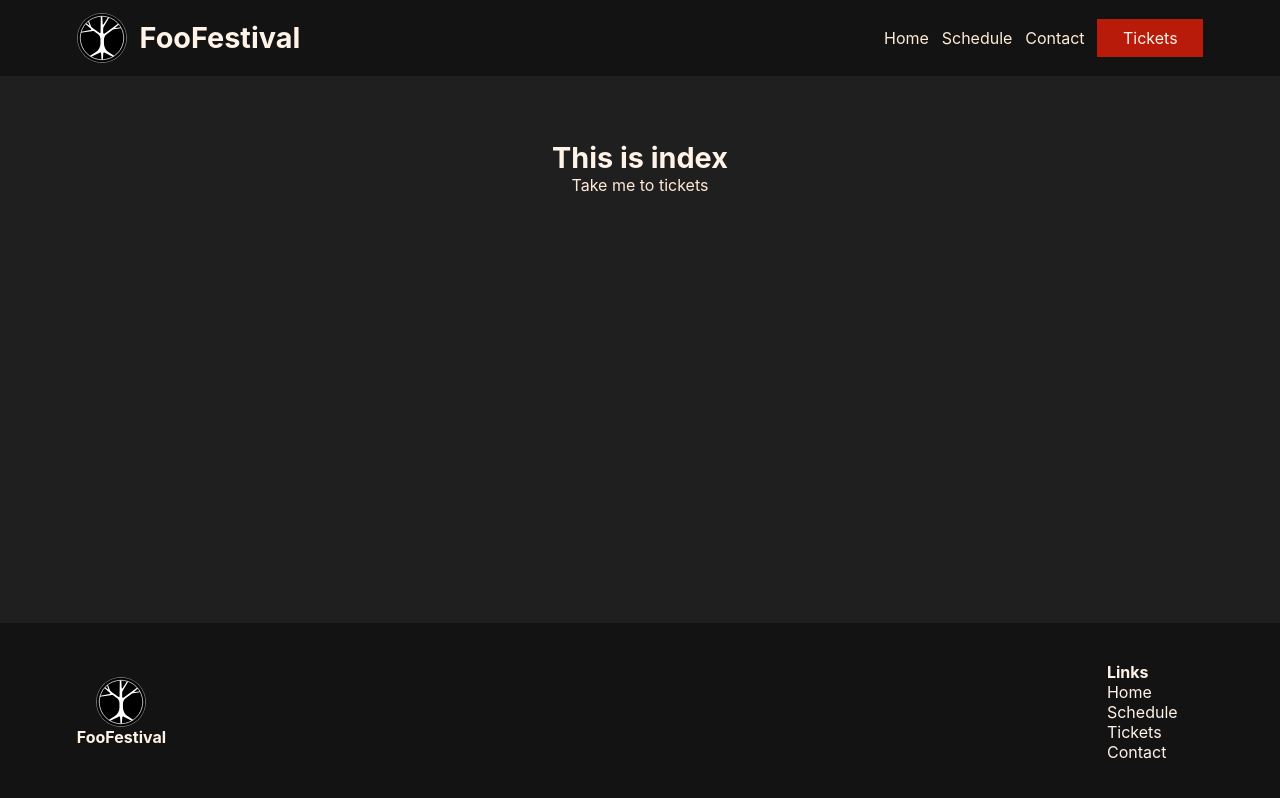
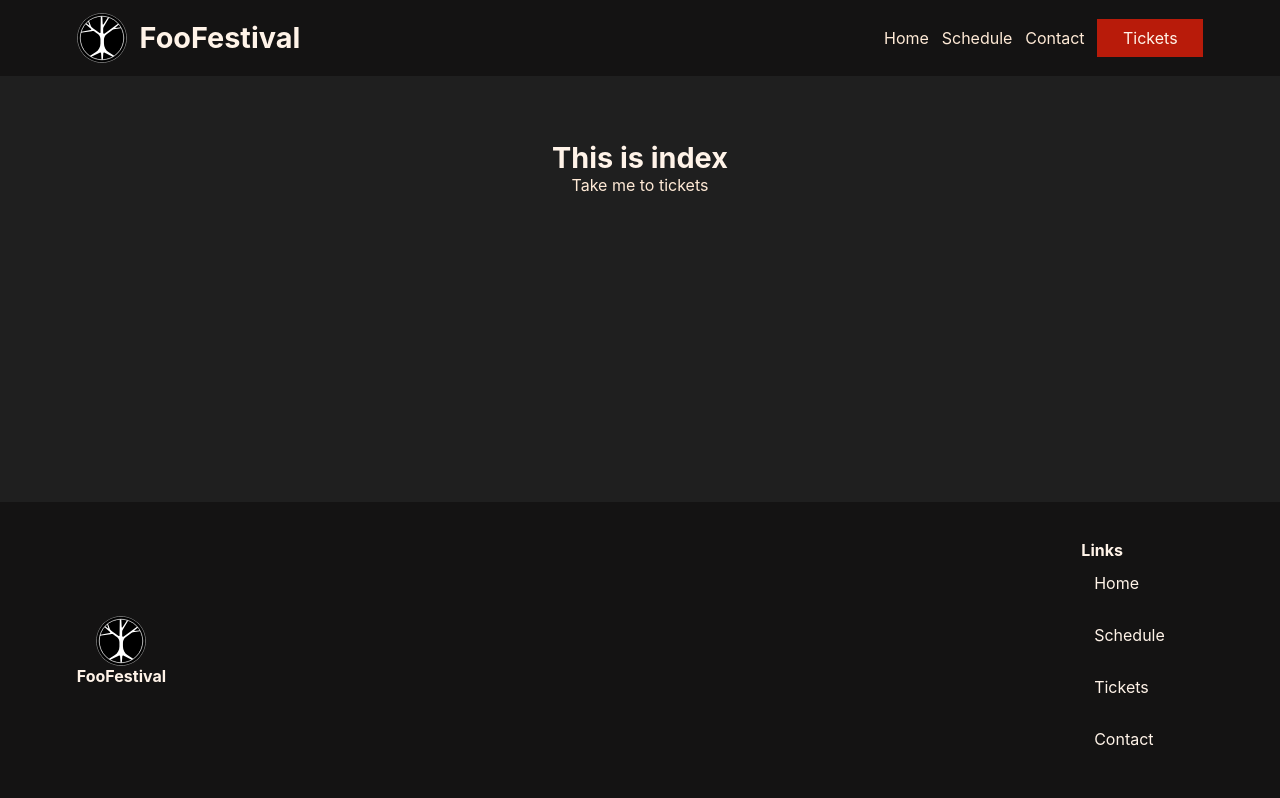
Before and after one commit to TessNJ/foofestival, a Next.js app: page / in a window 1280 px wide. Built offline with nearby package versions, Linux system fonts and the light colour scheme.

Commit message:
link sizing fix

```diff
--- a/styles/globals.scss
+++ b/styles/globals.scss
@@ -173,8 +173,11 @@ footer {
   }
   ul {
     padding: 0;
-
+    display: flex;
+    flex-direction: column;
+    row-gap: 0.5vw;
     li {
+      padding: 1vw;
       list-style: none;
       color: $secondary-colour-lighter;
       font-size: 1rem;
```
